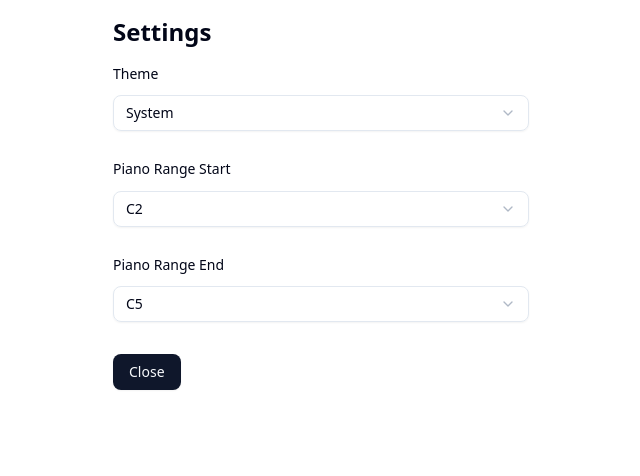
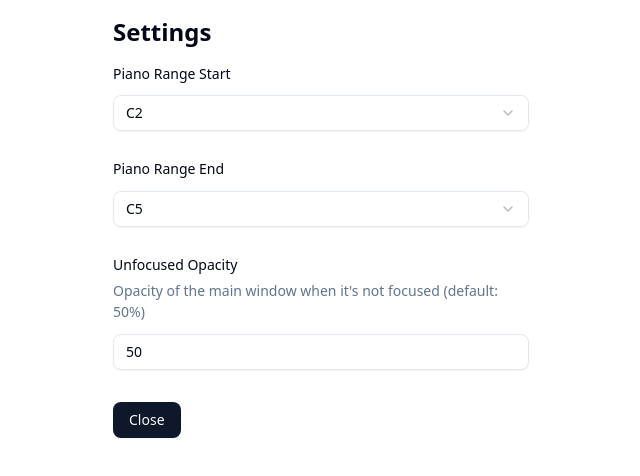
Before and after one commit to ecstrema/overchords, a SvelteKit app: page /settings in a window 1280 px wide. Shown: the top 476 px of the page, without its empty margins (319-959 px from the left). Built offline with nearby package versions, Linux system fonts and the light colour scheme; what @iconify/tailwind4 would draw is missing.

Commit message:
settings work

```diff
--- a/package.json
+++ b/package.json
@@ -16,8 +16,7 @@
     "@tauri-apps/api": "^2",
     "@tauri-apps/plugin-opener": "^2",
     "@tauri-apps/plugin-positioner": "~2",
-    "@tauri-apps/plugin-window-state": "~2",
-    "mode-watcher": "^1.1.0"
+    "@tauri-apps/plugin-window-state": "~2"
   },
   "devDependencies": {
     "@iconify/json": "^2.2.445",
--- a/src-tauri/capabilities/settings.json
+++ b/src-tauri/capabilities/settings.json
@@ -7,6 +7,8 @@
     "core:default",
     "opener:default",
     "core:window:default",
-    "core:window:allow-close"
+    "core:window:allow-close",
+    "core:window:allow-destroy",
+    "core:window:allow-hide"
   ]
 }
--- a/src/components/Piano.svelte
+++ b/src/components/Piano.svelte
@@ -1,10 +1,10 @@
 <script lang="ts">
-  import { onMount } from "svelte";
   import { linear, quadInOut } from "svelte/easing";
   import { Tween } from "svelte/motion";
 
   import { midiToData, type NoteData } from "../lib/midi";
   import type { ActiveNotes } from "../lib/types";
+  import { getSettingsContext } from "$lib/settings.svelte";
 
   const centerCMidi = 60;
 
@@ -20,22 +20,7 @@
     midiRangeMode = "range",
   }: Props = $props();
 
-  let displayStartMidi = $state(
-    parseInt(localStorage.getItem("piano.range.start") || "36", 10),
-  );
-
-  let displayEndMidi = $state(
-    parseInt(localStorage.getItem("piano.range.end") || "84", 10),
-  );
-
-  addEventListener("storage", (event) => {
-    if (event.key === "piano.range.start") {
-      displayStartMidi = parseInt(event.newValue || "36", 10);
-    }
-    if (event.key === "piano.range.end") {
-      displayEndMidi = parseInt(event.newValue || "84", 10);
-    }
-  });
+  const settings = getSettingsContext();
 
   // constants for SVG sizing
   const whiteWidth = $state(20);
@@ -46,12 +31,12 @@
   let displayStart = $derived.by(() =>
     midiRangeMode === "auto"
       ? Math.min(centerCMidi - 10, ...activeNotes.keys()) - 2
-      : displayStartMidi,
+      : parseInt(settings.settings["piano.range.start"].value, 10),
   );
   let displayEnd = $derived.by(() =>
     midiRangeMode === "auto"
       ? Math.max(centerCMidi + 10, ...activeNotes.keys()) + 2
-      : displayEndMidi,
+      : parseInt(settings.settings["piano.range.end"].value, 10),
   );
 
   function getPosition(midiPosition: number) {
--- a/src/lib/components/ui/button/button.svelte
+++ b/src/lib/components/ui/button/button.svelte
@@ -7,7 +7,7 @@
 		base: "focus-visible:border-ring focus-visible:ring-ring/50 aria-invalid:ring-destructive/20 dark:aria-invalid:ring-destructive/40 aria-invalid:border-destructive inline-flex shrink-0 items-center justify-center gap-2 rounded-md text-sm font-medium whitespace-nowrap transition-all outline-none focus-visible:ring-[3px] disabled:pointer-events-none disabled:opacity-50 aria-disabled:pointer-events-none aria-disabled:opacity-50 [&_svg]:pointer-events-none [&_svg]:shrink-0 [&_svg:not([class*='size-'])]:size-4",
 		variants: {
 			variant: {
-				default: "bg-primary text-primary-foreground hover:bg-primary/90 shadow-xs",
+				default: "bg-primary text-primary-foreground hover:text-accent/50 shadow-xs",
 				destructive:
 					"bg-destructive hover:bg-destructive/90 focus-visible:ring-destructive/20 dark:focus-visible:ring-destructive/40 dark:bg-destructive/60 text-white shadow-xs",
 				outline:
--- /dev/null
+++ b/src/lib/settings.svelte.ts
@@ -0,0 +1,180 @@
+import { getContext } from "svelte";
+
+export interface SettingBase<T> {
+  name: string;
+  defaultValue: T;
+  id: string;
+  description?: string;
+  advanced?: boolean;
+}
+
+export interface SelectOption<T> {
+  value: T;
+  label: string;
+  description?: string;
+}
+
+export interface SelectSetting extends SettingBase<string> {
+  type: "select";
+  value: string;
+  options: SelectOption<string>[];
+}
+
+export interface NumberSetting extends SettingBase<number> {
+  type: "number";
+  value: number;
+  range: [number, number];
+}
+
+export type Setting = SelectSetting | NumberSetting;
+
+export type AllSettings = {
+  theme: SelectSetting;
+  "piano.range.start": SelectSetting;
+  "piano.range.end": SelectSetting;
+  "unfocused-opacity": NumberSetting;
+};
+
+export class Settings {
+  settings: AllSettings = $state({
+    theme: {
+      id: "theme",
+      name: "Theme",
+      defaultValue: "system",
+      advanced: true, // Do not show theme setting in the UI
+      value: JSON.parse(localStorage.getItem("theme") || '"system"'),
+      type: "select",
+      options: [
+        { value: "light", label: "Light" },
+        { value: "dark", label: "Dark" },
+        {
+          value: "system",
+          label: "System",
+          description: "Use the system theme (default)",
+        },
+      ],
+    },
+    "piano.range.start": {
+      id: "piano.range.start",
+      name: "Piano Range Start",
+      defaultValue: "36",
+      value: JSON.parse(localStorage.getItem("piano.range.start") || '"36"'),
+      type: "select",
+      options: [
+        { value: "0", label: "C0" },
+        { value: "24", label: "C1" },
+        { value: "36", label: "C2" },
+        { value: "60", label: "C3" },
+      ],
+    },
+    "piano.range.end": {
+      id: "piano.range.end",
+      name: "Piano Range End",
+      defaultValue: "84",
+      value: JSON.parse(localStorage.getItem("piano.range.end") || '"84"'),
+      type: "select",
+      options: [
+        { value: "72", label: "C4" },
+        { value: "84", label: "C5" },
+        { value: "96", label: "C6" },
+        { value: "108", label: "C7" },
+        { value: "120", label: "C8" },
+      ],
+    },
+    "unfocused-opacity": {
+      id: "unfocused-opacity",
+      name: "Unfocused Opacity",
+      description:
+        "Opacity of the main window when it's not focused (default: 50%)",
+      defaultValue: 50,
+      value: JSON.parse(localStorage.getItem("unfocused-opacity") || "50"),
+      type: "number",
+      range: [0, 100],
+    },
+  });
+
+  constructor() {
+    addEventListener("storage", (event) => {
+      if (event.key && event.key in this.settings) {
+        const key = event.key as keyof Settings["settings"];
+        const setting = this.settings[key];
+
+        function isEmpty(value: any) {
+          console.log(
+            "Checking if value is empty for setting",
+            setting.id,
+            "with value",
+            value,
+          );
+          return Number.isNaN(value) || value === null || value === undefined;
+        }
+
+        if (isEmpty(event.newValue)) {
+          console.log(
+            "Resetting setting",
+            setting.id,
+            "to default value because new value is empty",
+          );
+          setting.value = setting.defaultValue;
+          return;
+        }
+
+        const parsedValue = JSON.parse(event.newValue!);
+        if (isEmpty(parsedValue)) {
+          console.log(
+            "Resetting setting",
+            setting.id,
+            "to default value because parsed value is empty",
+          );
+          setting.value = setting.defaultValue;
+          return;
+        }
+
+        if (parsedValue === setting.value) {
+          return;
+        }
+
+        switch (setting.type) {
+          case "select":
+            if (setting.options.some((o) => o.value === parsedValue)) {
+              setting.value = parsedValue;
+            } else {
+              setting.value = setting.defaultValue;
+            }
+            break;
+          case "number":
+            if (
+              typeof parsedValue === "number" &&
+              parsedValue >= setting.range[0] &&
+              parsedValue <= setting.range[1]
+            ) {
+              setting.value = parsedValue;
+            } else {
+              setting.value = setting.defaultValue;
+            }
+            break;
+        }
+      }
+    });
+
+    for (const key in this.settings) {
+      const setting = this.settings[key as keyof typeof this.settings];
+      $effect(() => {
+        console.log("Saving setting", setting.id, "with value", setting.value);
+        if (setting.value === setting.defaultValue) {
+          localStorage.removeItem(setting.id);
+        } else {
+          localStorage.setItem(setting.id, JSON.stringify(setting.value));
+        }
+      });
+    }
+  }
+}
+
+export function getSettingsContext() {
+  const settings = getContext<Settings>("settings");
+  if (!settings) {
+    throw new Error("Settings not found in context");
+  }
+  return settings;
+}
--- a/src/routes/+layout.svelte
+++ b/src/routes/+layout.svelte
@@ -1,20 +1,46 @@
 <script lang="ts">
-  import { ModeWatcher, resetMode, setMode } from "mode-watcher";
   import "./layout.css";
+  import { Settings } from "$lib/settings.svelte";
+  import { setContext } from "svelte";
+  import { MediaQuery } from "svelte/reactivity";
 
   const { children } = $props();
 
-  // listen for settings updates from the settings window
-  addEventListener("storage", (event) => {
-    if (event.key === "theme") {
-      if (event.newValue === "light" || event.newValue === "dark") {
-        setMode(event.newValue as "light" | "dark");
-      } else {
-        resetMode();
-      }
+  const settings = new Settings();
+  setContext("settings", settings);
+
+  const themeClass = $derived.by(() => {
+    const themeSetting = settings.settings.theme.value;
+    if (themeSetting === "light" || themeSetting === "dark") {
+      return themeSetting;
+    } else {
+      // if theme is set to "auto", use the system preference
+      const prefersDark = new MediaQuery("(prefers-color-scheme: dark)");
+      return prefersDark.current ? "dark" : "light";
     }
+  });
+
+  $effect(() => {
+    document.documentElement.classList.remove("light", "dark");
+    document.documentElement.classList.add(themeClass);
+
+    document.documentElement.style.setProperty(
+      "color-scheme",
+      themeClass === "dark" ? "dark" : "light",
+    );
+  });
+
+  const computedBackground = $derived.by(() => {
+    settings.settings.theme.value; // re-run when theme changes
+    return getComputedStyle(document.documentElement).getPropertyValue("--background");
   });
 </script>
 
-<ModeWatcher />
+<svelte:head>
+  <meta
+    name="theme-color"
+    content={computedBackground}
+  />
+</svelte:head>
+
 {@render children()}
--- a/src/routes/+page.svelte
+++ b/src/routes/+page.svelte
@@ -1,5 +1,5 @@
 <script lang="ts">
-  import { onMount } from "svelte";
+  import { getContext, onMount } from "svelte";
   import { invoke } from "@tauri-apps/api/core";
   import { listen } from "@tauri-apps/api/event";
   import Piano from "../components/Piano.svelte";
@@ -9,6 +9,7 @@
   import { WebviewWindow } from "@tauri-apps/api/webviewWindow";
   import { Button } from "$lib/components/ui/button";
   import * as ButtonGroup from "$lib/components/ui/button-group";
+  import { getSettingsContext } from "$lib/settings.svelte";
 
   let activeNotes: ActiveNotes = new SvelteMap<number, NoteEvent>();
 
@@ -61,9 +62,27 @@
   getCurrentWindow().onFocusChanged((focused) => {
     windowFocused = focused.payload;
   });
+
+  const settings = getSettingsContext();
+
+  let mounted = $state(false);
+  $effect(() => {
+    if (mounted) return;
+    mounted = true;
+
+    // set initial opacity based on focus state
+    getCurrentWindow().isFocused().then((focused) => {
+      windowFocused = focused;
+    });
+  });
+
+  const opacity = $derived.by(() => {
+    if (!mounted) return 0;
+    return windowFocused ? 1 : settings.settings["unfocused-opacity"].value / 100;
+  });
 </script>
 
-<div class="hover:opacity-100 transition-opacity duration-200" class:opacity-20={!windowFocused}>
+<div class="hover:opacity-100 transition-opacity duration-200" style:opacity={opacity}>
   <ButtonGroup.Root
     orientation="vertical"
     aria-label="Media controls"
--- a/src/routes/settings/+page.svelte
+++ b/src/routes/settings/+page.svelte
@@ -4,83 +4,10 @@
   import * as Field from "$lib/components/ui/field";
   import * as Select from "$lib/components/ui/select";
   import Separator from "$lib/components/ui/separator/separator.svelte";
+  import { Input } from "$lib/components/ui/input";
+  import { getSettingsContext } from "$lib/settings.svelte";
 
-  const close = () => {
-    getCurrentWindow().close();
-  };
-
-  interface SettingBase {
-    name: string;
-    value: string;
-    defaultValue: string;
-    id: string;
-    description?: string;
-  }
-
-  interface SelectOption {
-    value: string;
-    label: string;
-    description?: string;
-  }
-
-  interface SelectSetting extends SettingBase {
-    type: "select";
-    options: SelectOption[];
-  }
-
-  type Setting = SelectSetting;
-
-  const settings: Setting[] = $state([
-    {
-      id: "theme",
-      name: "Theme",
-      defaultValue: "system",
-      value: localStorage.getItem("theme") || "system",
-      type: "select",
-      options: [
-        { value: "light", label: "Light" },
-        { value: "dark", label: "Dark" },
-        {
-          value: "system",
-          label: "System",
-          description: "Use the system theme (default)",
-        },
-      ],
-    },
-    {
-      id: "piano.range.start",
-      name: "Piano Range Start",
-      defaultValue: "36",
-      value: localStorage.getItem("piano.range.start") || "36",
-      type: "select",
-      options: [
-        { value: "0", label: "C0" },
-        { value: "24", label: "C1" },
-        { value: "36", label: "C2" },
-        { value: "60", label: "C3" },
-      ],
-    },
-    {
-      id: "piano.range.end",
-      name: "Piano Range End",
-      defaultValue: "84",
-      value: localStorage.getItem("piano.range.end") || "84",
-      type: "select",
-      options: [
-        { value: "72", label: "C4" },
-        { value: "84", label: "C5" },
-        { value: "96", label: "C6" },
-        { value: "108", label: "C7" },
-        { value: "120", label: "C8" },
-      ],
-    },
-  ]);
-
-  for (const setting of settings) {
-    $effect(() => {
-      localStorage.setItem(setting.id, setting.value);
-    });
-  }
+  const settings = getSettingsContext();
 
   let hovered = $state<{ name: string; description: string } | undefined>(
     undefined,
@@ -98,18 +25,26 @@
 
   <section>
     <Field.Group>
-      {#each Object.entries(settings) as [key, setting] (key)}
+      {#each Object.values(settings.settings) as setting (setting.id)}
+        {#if !setting.advanced}
           <Field.Field>
             <Field.Content>
-            <Field.Label for={`setting-${key}`}>{setting.name}</Field.Label>
+              <Field.Label for={`setting-${setting.id}`}>
+                {setting.name}
+              </Field.Label>
               {#if setting.description}
                 <Field.Description>{setting.description}</Field.Description>
               {/if}
             </Field.Content>
-          <Select.Root type="single" name={key} bind:value={setting.value}>
+            {#if setting.type === "select"}
+              <Select.Root
+                type="single"
+                name={setting.id}
+                bind:value={setting.value}
+              >
                 <Select.Trigger>
-              {setting.options.find((o) => o.value === setting.value)?.label ||
-                setting.value}
+                  {setting.options.find((o) => o.value === setting.value)
+                    ?.label || setting.value}
                 </Select.Trigger>
                 <Select.Content>
                   {#each setting.options as option (option.value)}
@@ -132,12 +67,25 @@
                   {/if}
                 </Select.Content>
               </Select.Root>
+            {:else if setting.type === "number"}
+              <Input
+                id={`setting-${setting.id}`}
+                type="number"
+                min={setting.range[0]}
+                max={setting.range[1]}
+                bind:value={setting.value}
+                class="w-full"
+              />
+            {/if}
           </Field.Field>
+        {/if}
       {/each}
     </Field.Group>
   </section>
 
   <div class="mt-8">
-    <Button variant="default" onclick={close}>Close</Button>
+    <Button variant="default" onclick={() => getCurrentWindow().close()}>
+      Close
+    </Button>
   </div>
 </div>
```
Also changed, not shown: 1 other file (tests, documents, lock files or other folders). Lines whose indentation alone changed are shown as unchanged.
